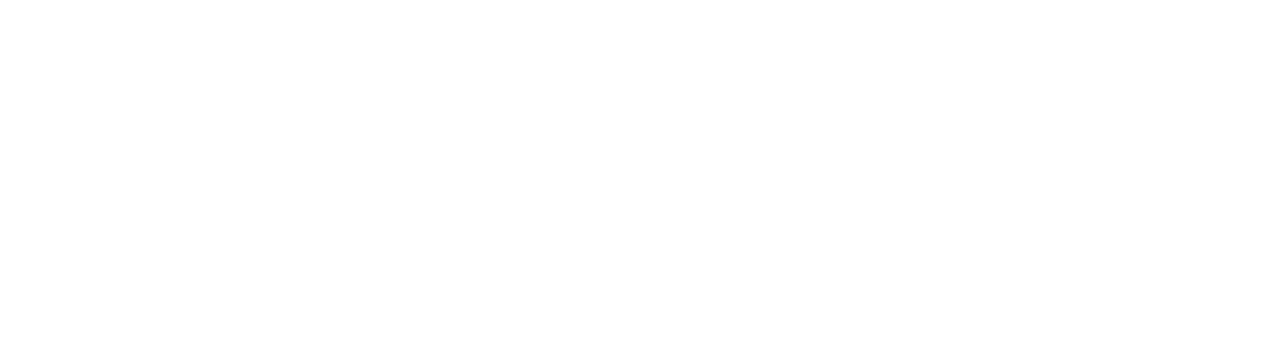
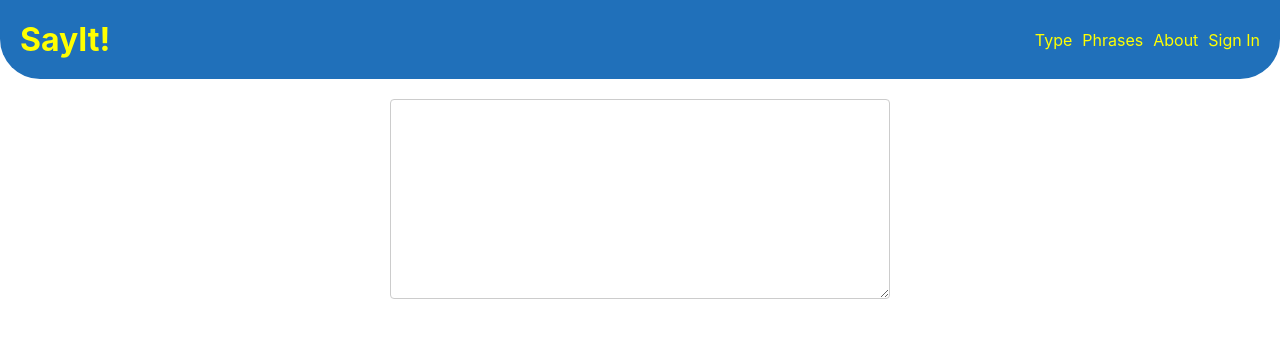
Before and after one commit to enaboapps/sayit-web, a React (Create React App) app: page /type in a window 1280 px wide. Before the commit this address had no page. Shown: the top 338 px of the page. Built offline with nearby package versions, Linux system fonts and the light colour scheme.

Commit message:
Implement typing view

```diff
--- a/src/App.js
+++ b/src/App.js
@@ -1,6 +1,7 @@
 import React from 'react';
 import { BrowserRouter as Router, Routes, Route } from 'react-router-dom';
 import HomePage from './pages/home/HomePage';
+import TypingPage from './pages/typing/TypingPage';
 import SignInPage from './pages/auth-flow/SignInPage';
 import SignUpPage from './pages/auth-flow/SignUpPage';
 import ResetPasswordPage from './pages/auth-flow/ResetPasswordPage';
@@ -12,6 +13,7 @@ function App() {
       <Router>
         <Routes>
           <Route path="/" element={<HomePage />} />
+          <Route path="/type" element={<TypingPage />} />
           <Route path="/sign-in" element={<SignInPage />} />
           <Route path="/sign-up" element={<SignUpPage />} />
           <Route path="/reset-password" element={<ResetPasswordPage />} />
--- /dev/null
+++ b/src/pages/typing/TypingPage.css
@@ -0,0 +1,44 @@
+.container {
+    max-width: 500px;
+    margin: 0 auto;
+    padding: 20px;
+}
+
+.text-area {
+    display: block;
+    width: 100%;
+    height: 200px;
+    padding: 10px;
+    font-size: 16px;
+    border: 1px solid #ccc;
+    border-radius: 4px;
+    box-sizing: border-box;
+    margin-bottom: 20px;
+}
+
+.btn {
+    display: inline-block;
+    padding: 20px;
+    font-size: 24px;
+    font-weight: bold;
+    color: #fff;
+    background-color: #007bff;
+    border: none;
+    border-radius: 50px;
+    cursor: pointer;
+    margin-right: 10px;
+    margin-bottom: 10px;
+}
+
+.btn-primary {
+    background-color: #007bff;
+}
+
+.btn-primary:hover {
+    background-color: #0062cc;
+}
+
+.button-container {
+    display: flex;
+    flex-wrap: wrap;
+}
--- /dev/null
+++ b/src/pages/typing/TypingPage.js
@@ -0,0 +1,51 @@
+// This view allows the user to type what they want to say
+// It will contain the text that the user is typing in a text area
+// It will contain buttons to speak the text and clear the text
+// It will contain a button to save the text as a phrase
+
+import React from 'react';
+import BaseLayout from '../../layout/BaseLayout';
+import './TypingPage.css';
+
+function TypingPage() {
+    const [text, setText] = React.useState("");
+
+    const handleTextChange = (event) => {
+        setText(event.target.value);
+    }
+
+    const handleClearText = () => {
+        setText("");
+    }
+
+    const handleSaveText = () => {
+        // TODO: Save the text as a phrase
+    }
+
+    const handleSpeakText = () => {
+        // TODO: Speak the text
+    }
+
+    return (
+        <BaseLayout>
+            <div className="container">
+                <textarea className="text-area" value={text} onChange={handleTextChange} />
+                {text.length > 0 && (
+                    <div className="button-container">
+                        <button className="btn btn-primary" onClick={handleSpeakText}>
+                            Speak
+                        </button>
+                        <button className="btn btn-primary" onClick={handleClearText}>
+                            Clear
+                        </button>
+                        <button className="btn btn-primary" onClick={handleSaveText}>
+                            Save
+                        </button>
+                    </div>
+                )}
+            </div>
+        </BaseLayout>
+    );
+}
+
+export default TypingPage;
```
